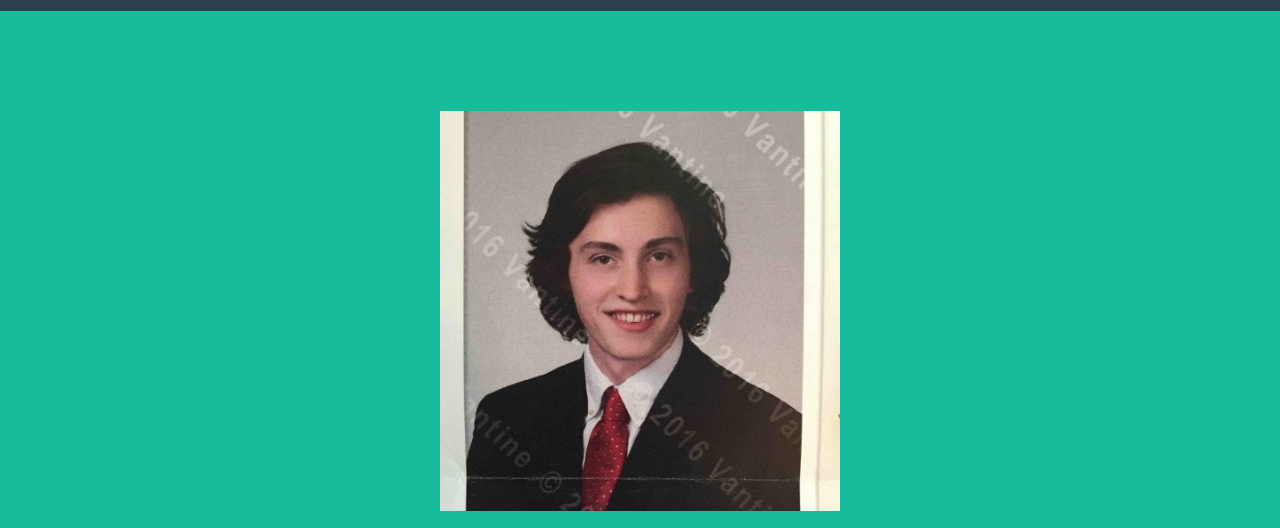
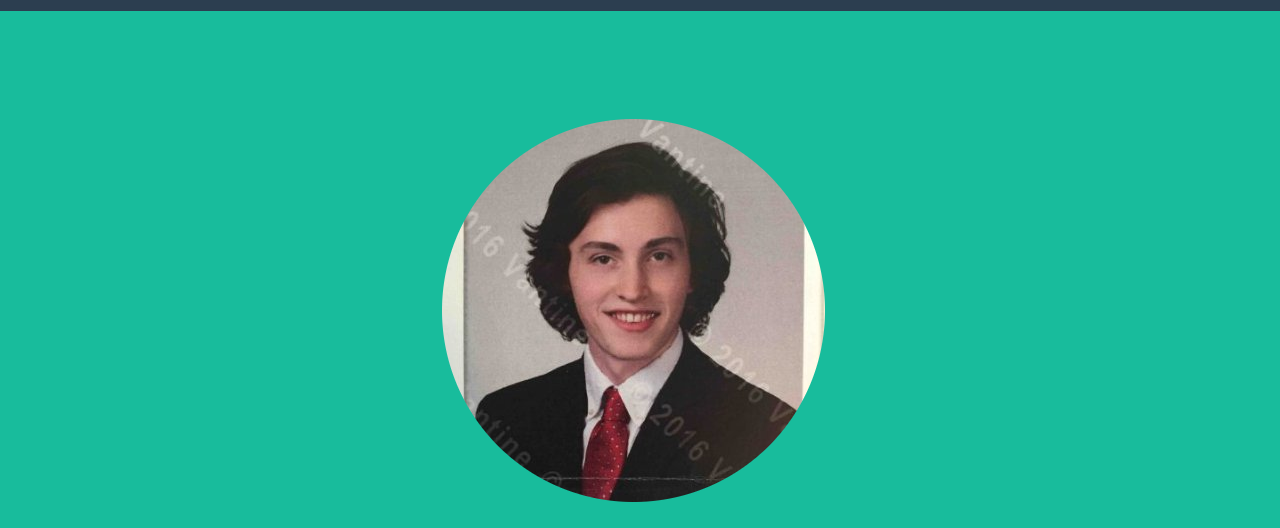
Before and after one commit to cmt218/cmt218.github.io, a website: page index.html in a window 1280 px wide. Shown: the part 89-617 px from the top of the page. Drawn offline with nearby package versions, Linux system fonts and the light colour scheme.

Commit message:
edited photo

```diff
--- a/index.html
+++ b/index.html
@@ -71,7 +71,7 @@
         <div class="container">
             <div class="row">
                 <div class="col-lg-12">
-                    <img class="img-responsive" src="img/composite.jpg" alt="">
+                    <img class="img-responsive" src="img/me.png" alt="">
                     <div class="intro-text">
                         <span class="name">Cole Tomlinson</span>
                         <hr class="star-light">
```
Also changed, not shown: img/me.png (added), 1 other file.
